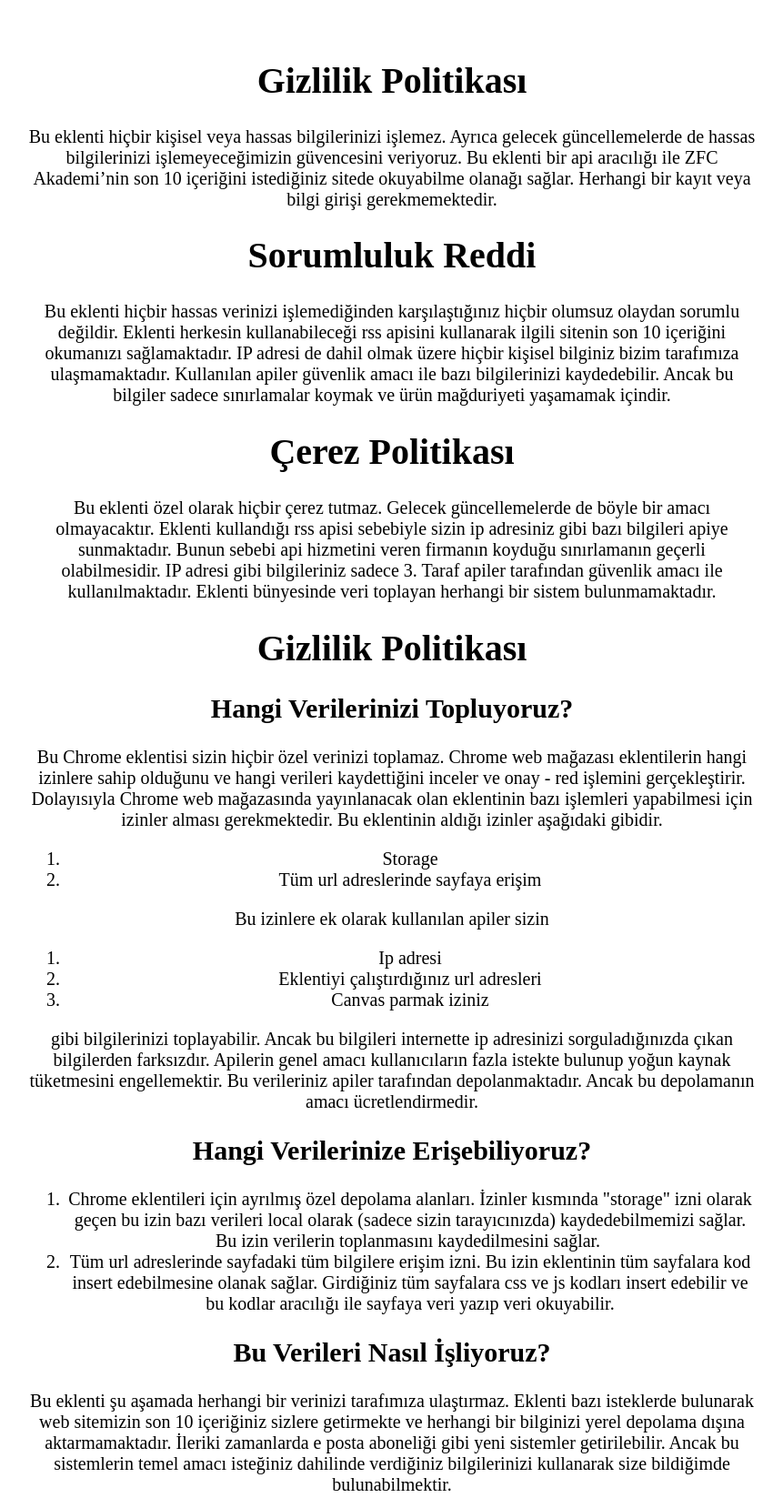
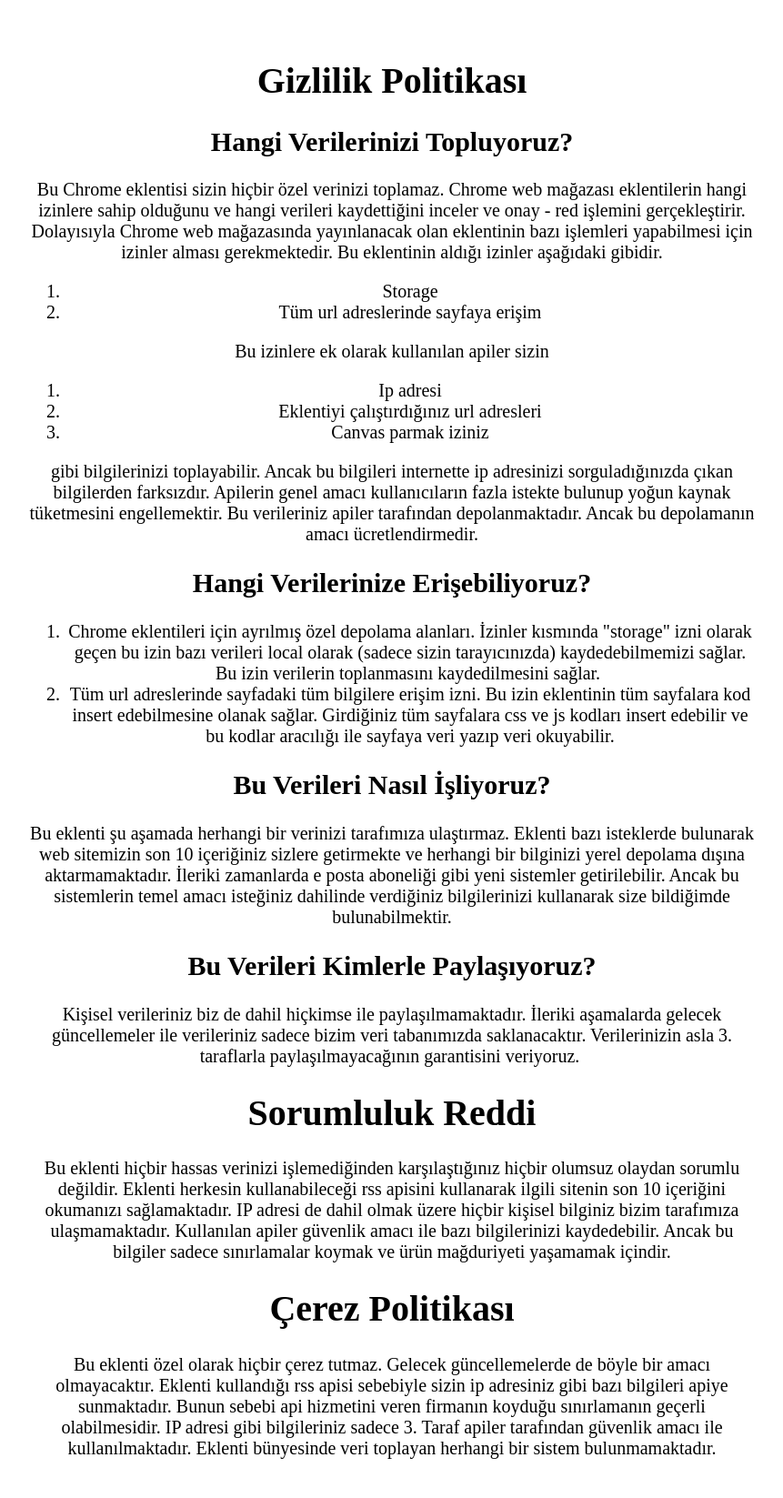
Before and after one commit to dervisaygan/zfc, a plain HTML site: page index.html in a window 1280 px wide. Shown: the top 1647 px of the page at 91% size, without its empty margins (209-1070 px from the left). Drawn offline with Linux system fonts and the light colour scheme.

Commit message:
Update index.html

```diff
--- a/index.html
+++ b/index.html
@@ -1,6 +1,6 @@
 
 <!DOCTYPE html>
-<html lang="en">
+<html lang="tr">
 <head>
     <meta charset="UTF-8">
     <meta http-equiv="X-UA-Compatible" content="IE=edge">
@@ -24,15 +24,7 @@
 <body>
     <center>
         <div class="body">
-    <h1 class="center">Gizlilik Politikası</h1>
-    <p>Bu eklenti hiçbir kişisel veya hassas bilgilerinizi işlemez. Ayrıca gelecek güncellemelerde de hassas bilgilerinizi işlemeyeceğimizin güvencesini veriyoruz. Bu eklenti bir api aracılığı ile ZFC Akademi’nin son 10 içeriğini istediğiniz sitede okuyabilme olanağı sağlar. Herhangi bir kayıt veya bilgi girişi gerekmemektedir. </p>
-    <h1 class="center">Sorumluluk Reddi</h1>
-    <p>Bu eklenti hiçbir hassas verinizi işlemediğinden karşılaştığınız hiçbir olumsuz olaydan sorumlu değildir. Eklenti herkesin kullanabileceği rss apisini kullanarak ilgili sitenin son 10 içeriğini okumanızı sağlamaktadır. IP adresi de dahil olmak üzere hiçbir kişisel bilginiz bizim tarafımıza ulaşmamaktadır. Kullanılan apiler güvenlik amacı ile bazı bilgilerinizi kaydedebilir. Ancak bu bilgiler sadece sınırlamalar koymak ve ürün mağduriyeti yaşamamak içindir.</p>
-    <h1 class="center">Çerez Politikası</h1>
-    <p>
-        Bu eklenti özel olarak hiçbir çerez tutmaz. Gelecek güncellemelerde de böyle bir amacı olmayacaktır. Eklenti kullandığı rss apisi sebebiyle sizin ip adresiniz gibi bazı bilgileri apiye sunmaktadır. Bunun sebebi api hizmetini veren firmanın koyduğu sınırlamanın geçerli olabilmesidir. IP adresi gibi bilgileriniz sadece 3. Taraf apiler tarafından güvenlik amacı ile kullanılmaktadır. Eklenti bünyesinde veri toplayan herhangi bir sistem bulunmamaktadır.
-    </p>
-            <h1 style="text-align: center;">Gizlilik Politikası</h1>
+    <h1 style="text-align: center;">Gizlilik Politikası</h1>
 
 <h2>Hangi Verilerinizi Topluyoruz?</h2>
 
@@ -67,6 +59,14 @@
 <h2>Bu Verileri Kimlerle Paylaşıyoruz?</h2>
 
 <p>Kişisel verileriniz biz de dahil hi&ccedil;kimse ile paylaşılmamaktadır. İleriki aşamalarda gelecek g&uuml;ncellemeler ile verileriniz sadece bizim veri tabanımızda saklanacaktır. Verilerinizin asla 3. taraflarla paylaşılmayacağının garantisini veriyoruz.&nbsp;</p>
+    <h1 class="center">Sorumluluk Reddi</h1>
+    <p>Bu eklenti hiçbir hassas verinizi işlemediğinden karşılaştığınız hiçbir olumsuz olaydan sorumlu değildir. Eklenti herkesin kullanabileceği rss apisini kullanarak ilgili sitenin son 10 içeriğini okumanızı sağlamaktadır. IP adresi de dahil olmak üzere hiçbir kişisel bilginiz bizim tarafımıza ulaşmamaktadır. Kullanılan apiler güvenlik amacı ile bazı bilgilerinizi kaydedebilir. Ancak bu bilgiler sadece sınırlamalar koymak ve ürün mağduriyeti yaşamamak içindir.</p>
+    <h1 class="center">Çerez Politikası</h1>
+    <p>
+        Bu eklenti özel olarak hiçbir çerez tutmaz. Gelecek güncellemelerde de böyle bir amacı olmayacaktır. Eklenti kullandığı rss apisi sebebiyle sizin ip adresiniz gibi bazı bilgileri apiye sunmaktadır. Bunun sebebi api hizmetini veren firmanın koyduğu sınırlamanın geçerli olabilmesidir. IP adresi gibi bilgileriniz sadece 3. Taraf apiler tarafından güvenlik amacı ile kullanılmaktadır. Eklenti bünyesinde veri toplayan herhangi bir sistem bulunmamaktadır.
+    </p>
+
+
 
 
 
```
